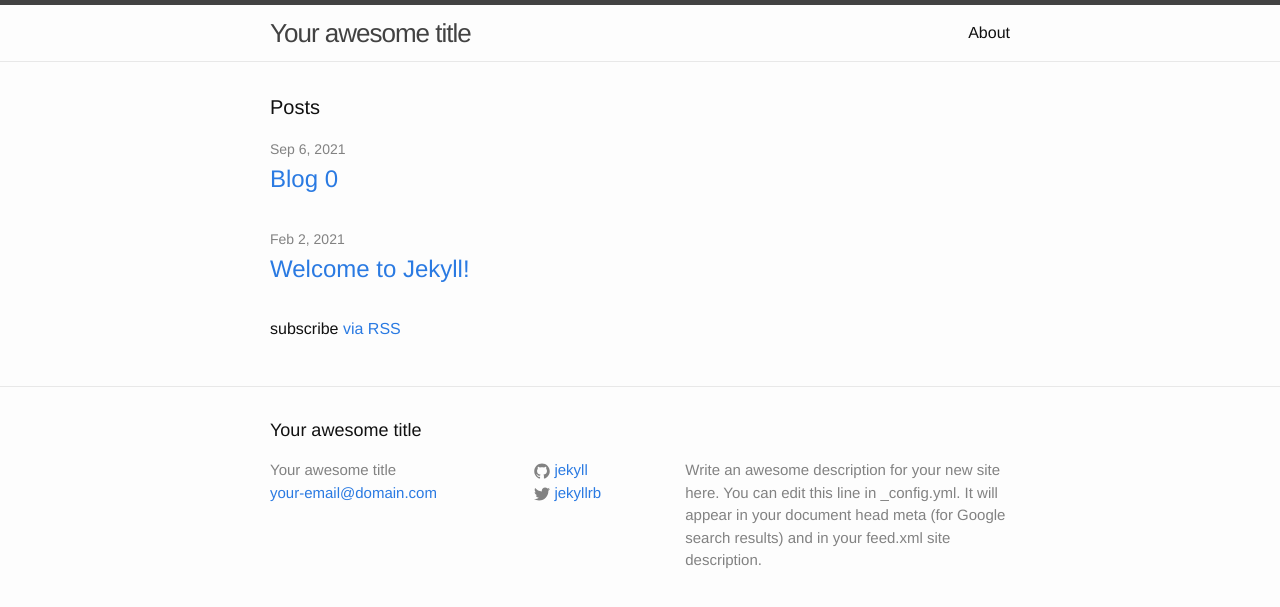
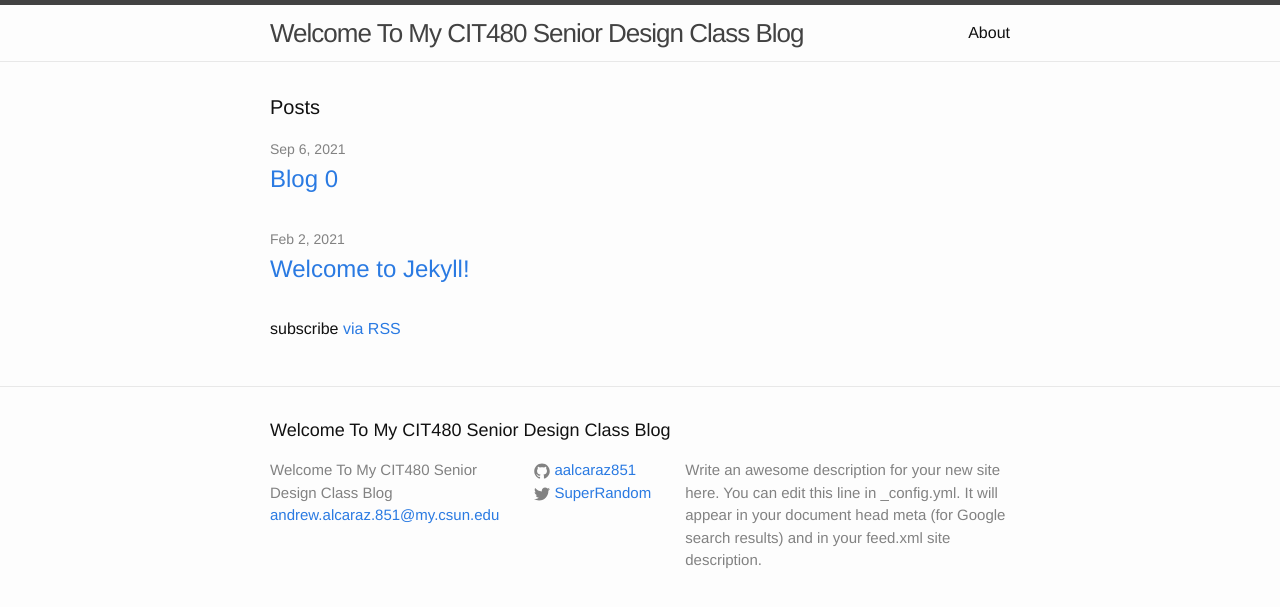
Before and after one commit to aalcaraz851/testsite, a Jekyll site: the page built from index.html, in a window 1280 px wide. Shown: the top 607 px of the page. Built offline with Jekyll 4.4.1, drawn with Linux system fonts in a browser that asks for light colours.

Commit message:
added Title, GitHub, Twiiter, School email account to website.

```diff
--- a/_config.yml
+++ b/_config.yml
@@ -6,16 +6,16 @@
 # 'jekyll serve'. If you change this file, please restart the server process.
 
 # Site settings
-title: Your awesome title
-email: your-email@domain.com
+title: Welcome To My CIT480 Senior Design Class Blog
+email: andrew.alcaraz.851@my.csun.edu
 description: > # this means to ignore newlines until "baseurl:"
   Write an awesome description for your new site here. You can edit this
   line in _config.yml. It will appear in your document head meta (for
   Google search results) and in your feed.xml site description.
 baseurl: "" # the subpath of your site, e.g. /blog
 url: "http://yourdomain.com" # the base hostname & protocol for your site
-twitter_username: jekyllrb
-github_username:  jekyll
+twitter_username: SuperRandom
+github_username:  aalcaraz851
 
 # Build settings
 markdown: kramdown
```
